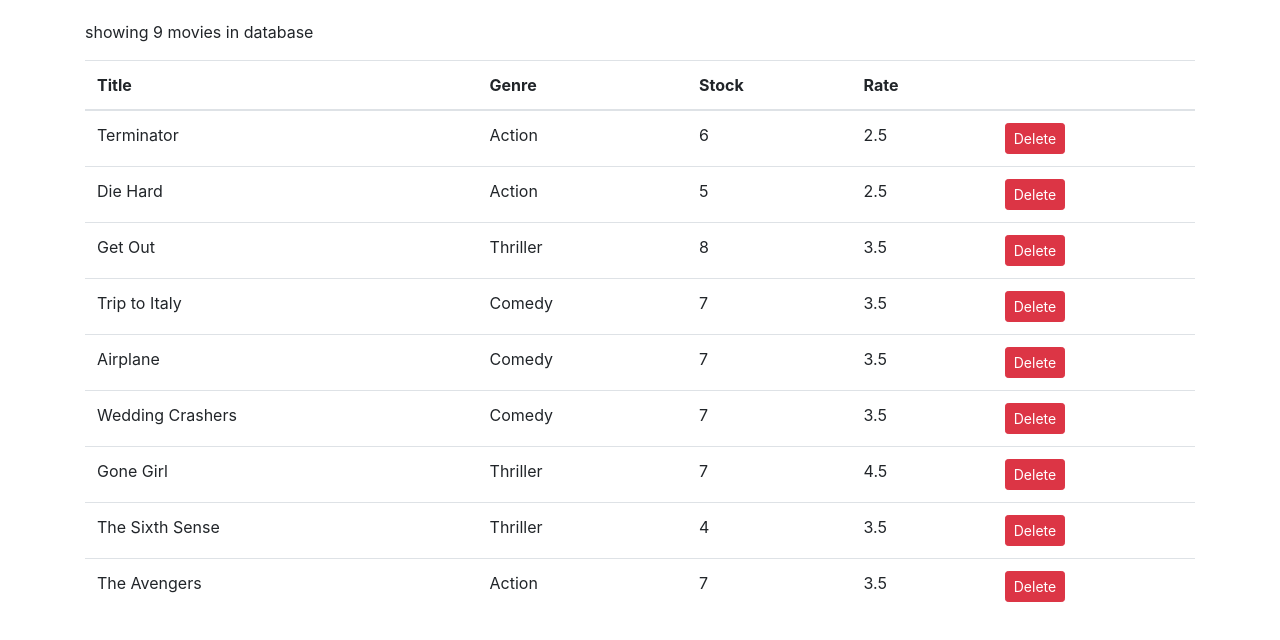
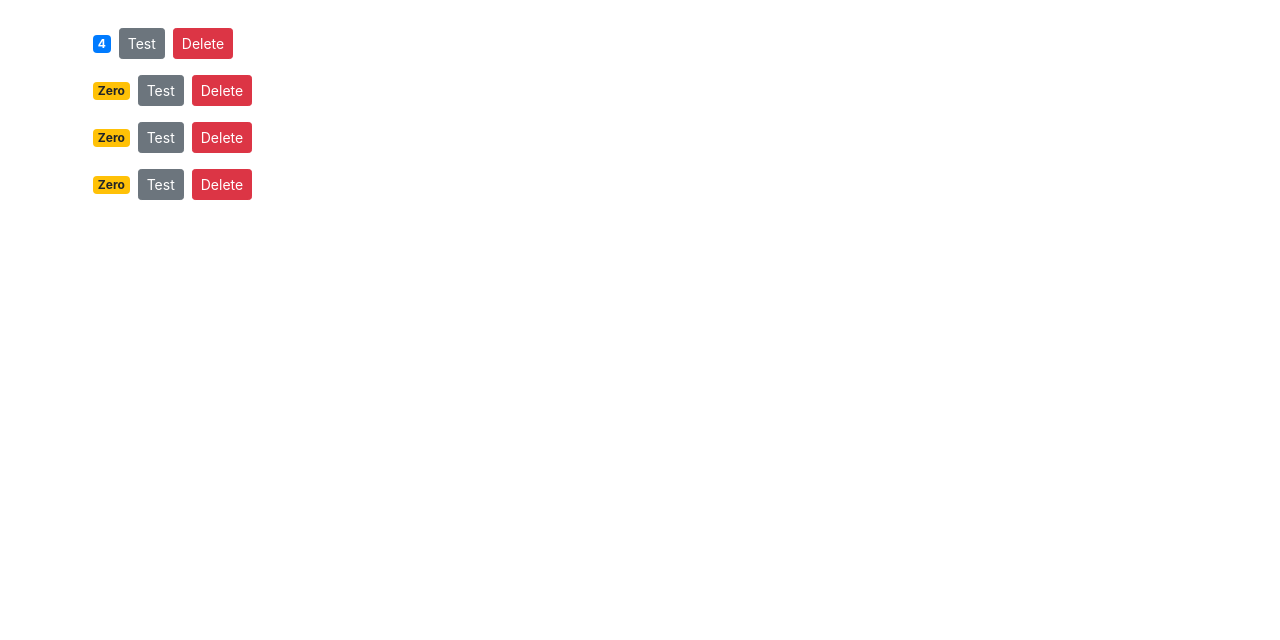
Before and after one commit to ryansat/react-beginner-course, a React (Create React App) app: page / in a window 1280 px wide. Shown: the top 640 px of the page. Built offline with nearby package versions, Linux system fonts and the light colour scheme.

Commit message:
learn props vs state
learn props vs state

```diff
--- a/src/App.js
+++ b/src/App.js
@@ -1,13 +1,16 @@
 import logo from './logo.svg';
 import './App.css';
 import { Component } from 'react';
+import counters from './components/counters'
 import Movies from './components/movies';
+import Counters from './components/counters';
 
 class App extends Component{
   render(){
     return (
       <main className="container">
-        <Movies/>
+        {/* <Movies/> */}
+        <Counters/>
       </main>
     );
   }
--- a/src/components/counter.jsx
+++ b/src/components/counter.jsx
@@ -2,7 +2,7 @@
 
 class Couter extends Component {
     state = {
-        count: 0,
+        value: this.props.value,
         tags: ['tag1', 'tag2', 'tag3']
     };
 
@@ -11,11 +11,6 @@
         return <ul> {this.state.tags.map(tag => <li key={tag}>{tag}</li>)}</ul>
     }
 
-    handleClick = (product) => {
-        console.log(product);
-        this.setState({count: this.state.count+1});
-        console.log('Clicked!', this.state.count);
-    }
 
     render() {
         return(
@@ -27,18 +22,19 @@
                     className="btn btn-secondary btn-sm">
                 Test
                 </button>
+                <button onClick={this.props.onDelete} className="btn btn-danger btn-sm m-2">Delete</button>
             </div>
         );
     }
 
     getBadgeClasses() {
         let classes = "badge m-2 badge-";
-        classes += this.state.count === 0 ? "warning" : "primary";
+        classes += this.state.value === 0 ? "warning" : "primary";
         return classes;
     }
 
     formatCount(){
-        const { count } = this.state;
+        const { value: count } = this.state;
         return count === 0 ? 'Zero' : count;
     }
 }
--- /dev/null
+++ b/src/components/counters.jsx
@@ -0,0 +1,27 @@
+import React, { Component } from 'react'
+import Counter from './counter'
+class Counters extends Component {
+    state = {
+        counters: [
+            {id: 1, value: 4},
+            {id: 2, value: 0},
+            {id: 3, value: 0},
+            {id: 4, value: 0},
+        ]
+     }
+
+    handleDelete = () => {
+        console.log("event handle call");
+    }
+    render() {
+        return (<div>
+            {this.state.counters.map(counter =>
+            <Counter
+                key={counter.id}
+                value={counter.value}
+                onDelete={this.handleDelete}/>)}
+        </div>);
+    }
+}
+
+export default Counters;
```
